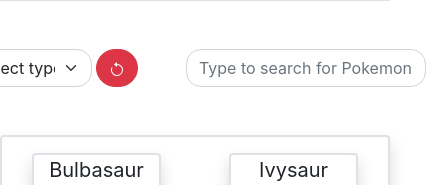
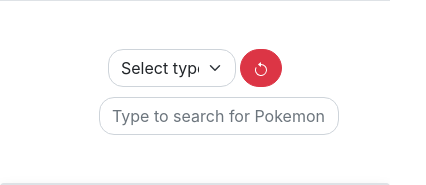
Before and after one commit to DavidHotaran/poke-display, a React (Create React App) app: page / in a window 390 px wide. Shown: the part 306-491 px from the top of the page, 426 px wide, since content can reach past the window. Built offline with nearby package versions, Linux system fonts and the light colour scheme.

Commit message:
updated UI when on small screen

```diff
--- a/src/components/Modal.js
+++ b/src/components/Modal.js
@@ -1,4 +1,5 @@
 import { useEffect, useState } from 'react';
+import '../App.css'
 
 export default function Modal({ setSelectedPokemon, selectedPokemon }) {
 
@@ -44,7 +45,7 @@
           </button>
         </div>
         <div className="my-3 mx-auto d-flex flex-column ">
-          <p className="text-center fs-5 text-capitalize">{pokemon.name}</p>
+          <p className="text-center text-capitalize display-6 ">{pokemon.name}</p>
           <p className="text-center fs-5 text-capitalize">Pokédex #{pokemon.id}</p>
           <div className="d-flex justify-content-center">
             <img className="img-fluid" style={{ maxWidth: "100px" }} src={pokemon.sprites.front_default} alt="pokemon" />
@@ -53,13 +54,15 @@
             {pokemon.types.map(t => <img key={t.type.name} className="img-fluid" src={`images/${t.type.name}.png`} alt="type" />)}
           </div>
           <div className='d-flex flex-column align-items-center'>
+            <p className='fs-5'>Abilties</p>
             {pokemon.abilities.map(ability =>
               <div key={ability.ability.name}>
-                <p>{ability.is_hidden ? "hidden" : "primary"} ability: {ability.ability.name}</p>
+                <span className='text-decoration-underline'>{ability.ability.name} </span>
+                <span className='ms-1 fw-light fst-italic'>{ability.is_hidden ? "(hidden)" : ""}</span>
               </div>
             )}
           </div>
-          <div className='mx-2'>
+          <div className='mx-2 mt-3'>
             {pokemon.stats.map(stat =>
               <div key={stat.stat.name} className="d-flex justify-content-start border">
                 <span style={{ width: "150px" }}>{stat.stat.name}</span>
--- a/src/components/Options.js
+++ b/src/components/Options.js
@@ -27,7 +27,9 @@
 
 
     return (
-        <div className='d-flex justify-content-center mt-5'>
+        <div className='d-flex mt-5 flex-column align-items-center flex-md-row justify-content-center'>
+            <div className='d-flex test'>
+
             <select
                 className='form-select'
                 style={{
@@ -49,6 +51,7 @@
                     <path d="M8 4.466V.534a.25.25 0 0 0-.41-.192L5.23 2.308a.25.25 0 0 0 0 .384l2.36 1.966A.25.25 0 0 0 8 4.466z" />
                 </svg>
             </button>
+            </div>
             <input
                 type='text'
                 value={inputText}
--- a/src/index.css
+++ b/src/index.css
@@ -37,3 +37,9 @@
       max-width: 90%;
     }
 }
+
+@media screen and (max-width: 576px) {
+  .test{
+    margin-bottom: 10px;
+  }
+}
```
Also changed, not shown: src/App.css (line endings or trailing spaces).
